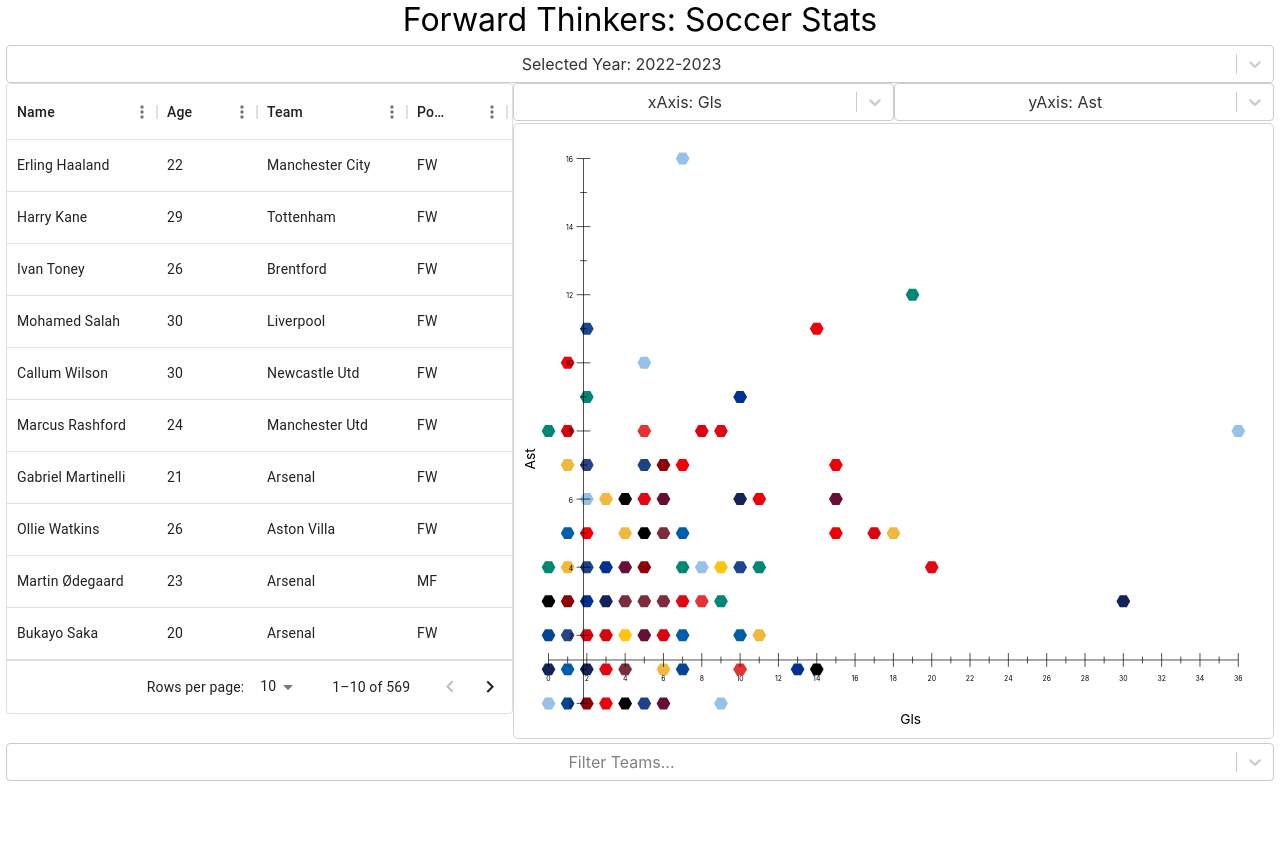
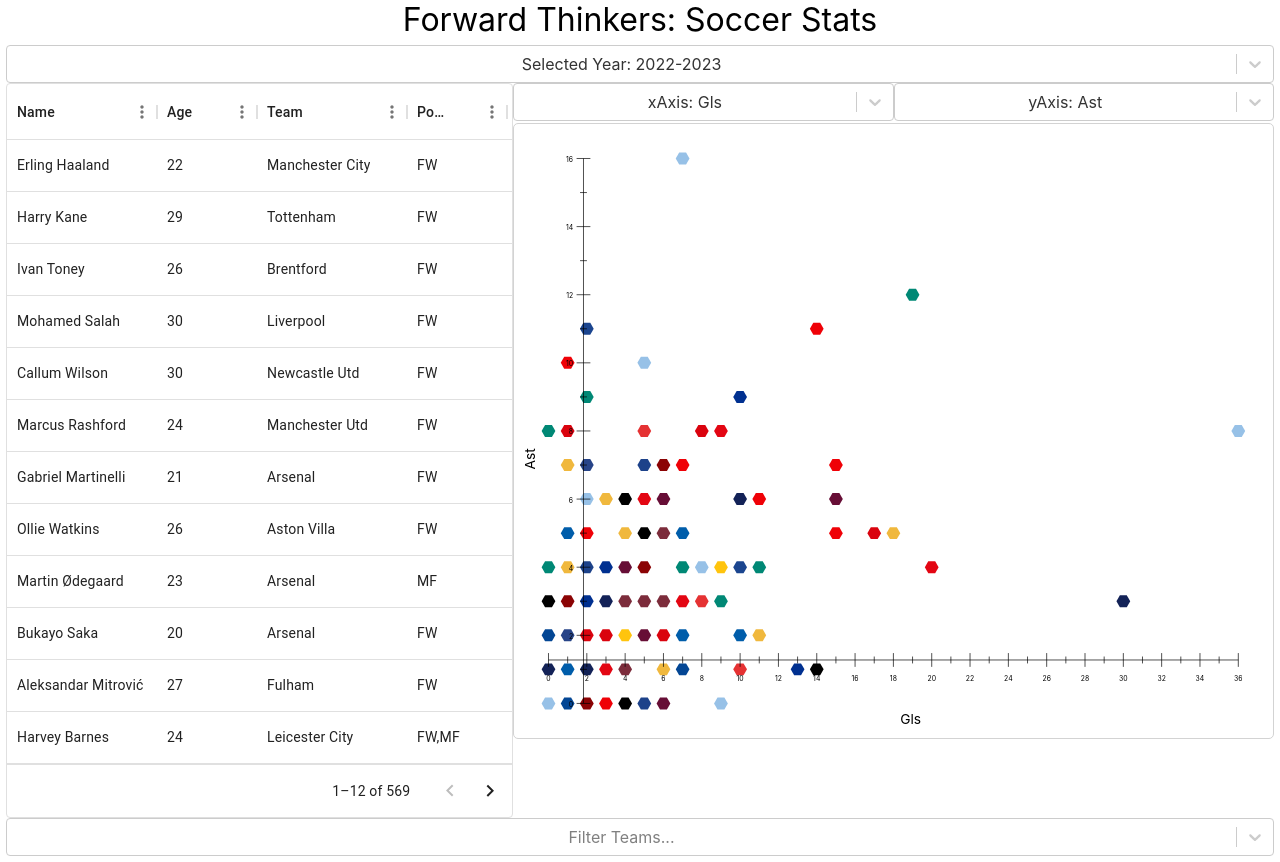
Before and after one commit to Nuri-G/ForwardThinkers, a React (Create React App) app: page / in a window 1280 px wide. Before the commit the page ends 800 px from the top, so only its background shows below. Built offline with nearby package versions, Linux system fonts and the light colour scheme.

Commit message:
changed page size of leaderboard

```diff
--- a/src/Leaderboard.js
+++ b/src/Leaderboard.js
@@ -69,10 +69,11 @@ class Leaderboard extends React.Component {
         return (<DataGrid
             rows={gridRows}
             columns={columns}
+
             sortingOrder={['desc', 'asc']}
             initialState={{
                 pagination: {
-                paginationModel: { page: 0, pageSize: 10 },
+                paginationModel: { page: 0, pageSize: 12 },
                 },
                 sorting: {
                 sortModel: [
```
